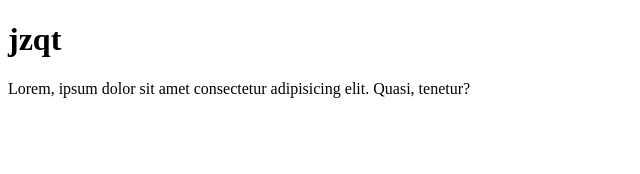
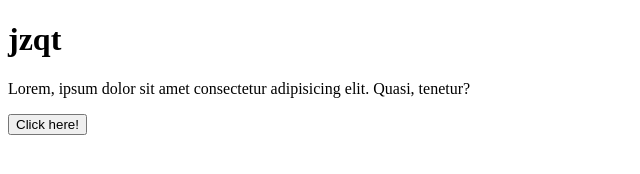
Before and after one commit to ibnicode/JZQT-WEBSITE-2, a plain HTML site: page index.html in a window 1280 px wide. Shown: the whole page, without its empty margins (0-640 px from the left). Drawn offline with Linux system fonts and the light colour scheme.

Commit message:
Version2

```diff
--- a/index.html
+++ b/index.html
@@ -11,6 +11,7 @@
             <div class="page-nav--inner">
                 <h1>jzqt</h1>
                 <p>Lorem, ipsum dolor sit amet consectetur adipisicing elit. Quasi, tenetur?</p>
+                <button>Click here!</button>
             </div>
         </div>
     </header>
--- a/index.js
+++ b/index.js
@@ -1 +1,2 @@
 console.log("Yussuf");
+console.log("Mlekwa");
```
